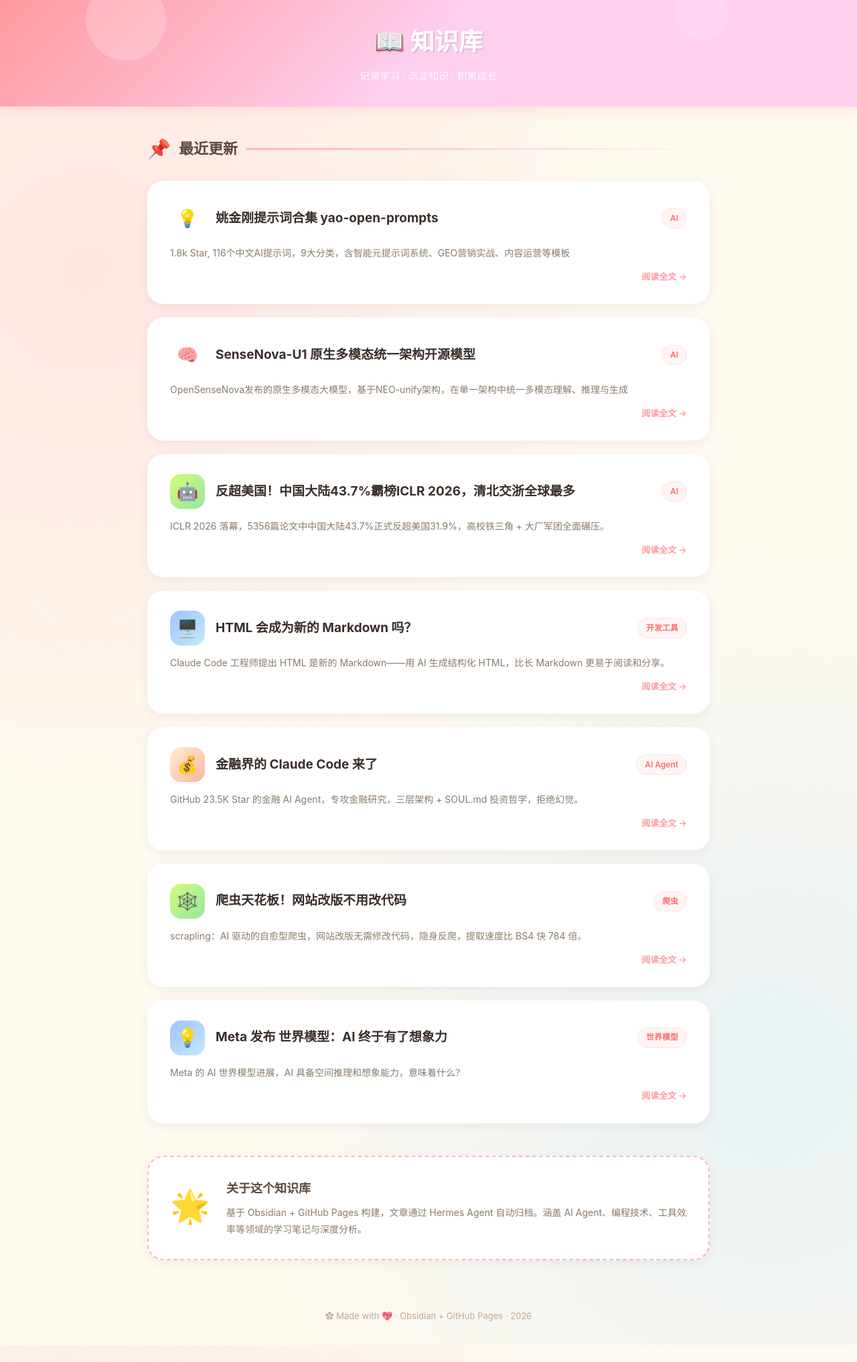
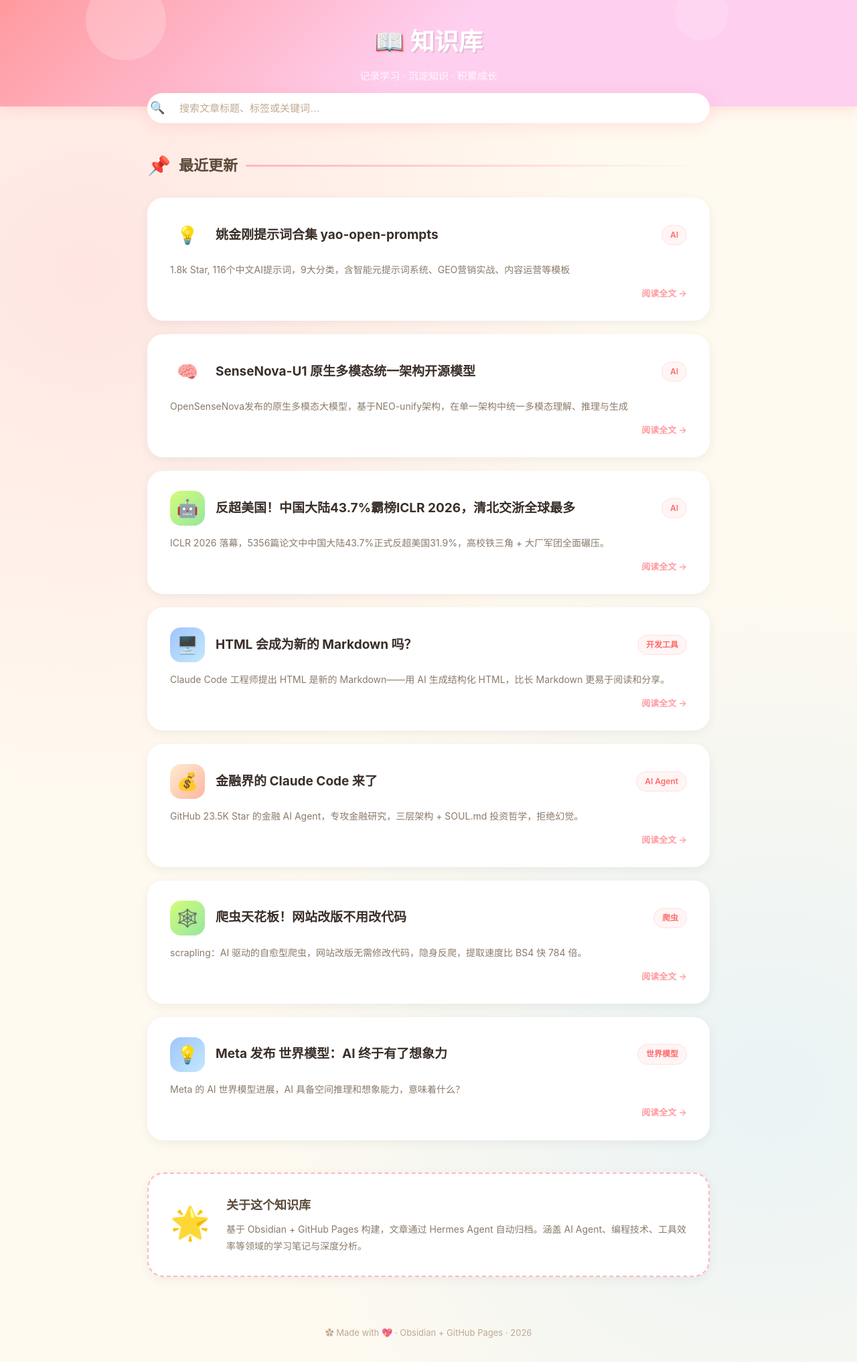
Before and after one commit to lxnxt/knowledge-base, a Jekyll site: the page built from index.md, in a window 1280 px wide. Shown: the whole page at 67% size. Built offline with Jekyll 4.4.1, drawn with Linux system fonts in a browser that asks for light colours; before the commit the page ends 2009 px from its top, so only the background shows below that.

Commit message:
feat: 添加首页搜索功能

```diff
--- a/_layouts/home.html
+++ b/_layouts/home.html
@@ -49,6 +49,41 @@
     position: relative;
   }
 
+  /* Search bar */
+  .search-wrap {
+    max-width: 880px;
+    margin: -20px auto 0;
+    padding: 0 20px;
+    position: relative;
+    z-index: 10;
+  }
+  .search-box {
+    width: 100%;
+    padding: 14px 20px 14px 48px;
+    font-size: 15px;
+    border: none;
+    border-radius: 50px;
+    background: #fff;
+    color: #5a4a3a;
+    box-shadow: 0 4px 24px rgba(255, 154, 158, 0.25);
+    outline: none;
+    transition: box-shadow 0.2s, transform 0.2s;
+  }
+  .search-box::placeholder { color: #c0a890; }
+  .search-box:focus {
+    box-shadow: 0 6px 32px rgba(255, 154, 158, 0.35);
+    transform: translateY(-2px);
+  }
+  .search-icon {
+    position: absolute;
+    left: 24px;
+    top: 50%;
+    transform: translateY(-50%);
+    font-size: 18px;
+    pointer-events: none;
+    color: #c0a890;
+  }
+
   /* Main */
   .main { max-width: 880px; margin: 0 auto; padding: 40px 20px; }
 
@@ -71,6 +106,17 @@
     background: linear-gradient(90deg, #ffb6c1, transparent);
     border-radius: 2px;
   }
+
+  /* No results */
+  .no-results {
+    text-align: center;
+    padding: 48px 20px;
+    color: #c0a890;
+    font-size: 15px;
+    display: none;
+  }
+  .no-results.visible { display: block; }
+  .no-results .no-icon { font-size: 48px; margin-bottom: 12px; }
 
   /* Cards */
   .cards { display: flex; flex-direction: column; gap: 20px; }
@@ -103,6 +149,7 @@
     border-color: #ffb6c1;
   }
   .card:hover::before { opacity: 1; }
+  .card.hidden { display: none; }
 
   .card-top {
     display: flex;
@@ -224,6 +271,8 @@
     .card-top { flex-wrap: wrap; }
     .about { flex-direction: column; gap: 12px; }
     .about-icon { font-size: 36px; }
+    .search-wrap { margin-top: -10px; }
+    .search-box { font-size: 14px; padding: 12px 16px 12px 42px; }
   }
 </style>
 </head>
@@ -237,6 +286,12 @@
   <p>记录学习 · 沉淀知识 · 积累成长</p>
 </header>
 
+<!-- Search -->
+<div class="search-wrap">
+  <span class="search-icon">🔍</span>
+  <input class="search-box" type="text" id="searchInput" placeholder="搜索文章标题、标签或关键词…" autocomplete="off" />
+</div>
+
 <!-- Main -->
 <div class="main">
 
@@ -246,10 +301,16 @@
     <div class="section-line"></div>
   </div>
 
-  <div class="cards">
+  <div class="no-results" id="noResults">
+    <div class="no-icon">🔎</div>
+    <div>没有找到匹配的文章</div>
+    <div style="font-size:13px;margin-top:6px;">试试其他关键词</div>
+  </div>
+
+  <div class="cards" id="cardsContainer">
 
 {% for article in site.data.articles %}
-    <a class="card" href="{{ article.href }}">
+    <a class="card" href="{{ article.href }}" data-title="{{ article.title }}" data-tag="{{ article.tag }}" data-desc="{{ article.desc }}">
       <div class="card-top">
         <div class="card-icon {{ article.icon_bg }}">{{ article.icon }}</div>
         <div class="card-title">{{ article.title }}</div>
```
Also changed, not shown: other parts of _layouts/home.html (+29 -0 lines).
